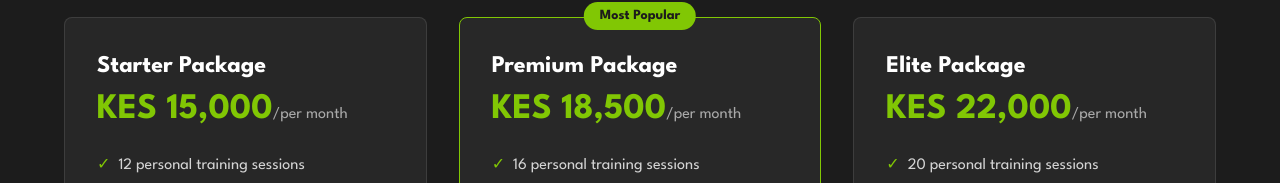
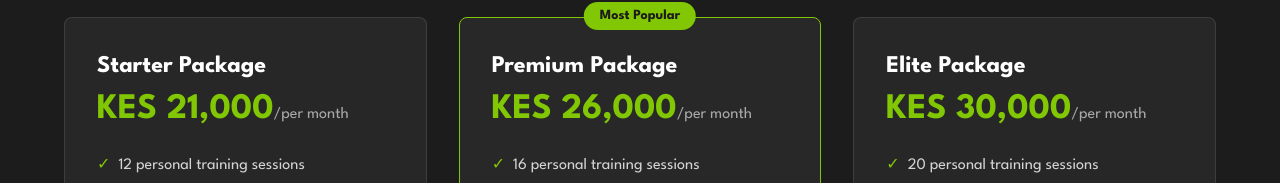
Before and after one commit to codewith-briankikuvi/nyikalfitness.com, a React (Vite) app: page /pricing in a window 1280 px wide. Shown: the part 599-782 px from the top of the page. Built offline with nearby package versions, Linux system fonts and the light colour scheme.

Commit message:
updated pricings

```diff
--- a/src/pages/Pricing.jsx
+++ b/src/pages/Pricing.jsx
@@ -6,7 +6,7 @@ const Pricing = () => {
     {
       id: 1,
       name: 'Starter Package',
-      price: 'KES 15,000',
+      price: 'KES 21,000',
       duration: 'per month',
       features: [
         '12 personal training sessions',
@@ -20,7 +20,7 @@ const Pricing = () => {
     {
       id: 2,
       name: 'Premium Package',
-      price: 'KES 18,500',
+      price: 'KES 26,000',
       duration: 'per month',
       features: [
         '16 personal training sessions',
@@ -35,7 +35,7 @@ const Pricing = () => {
     {
       id: 3,
       name: 'Elite Package',
-      price: 'KES 22,000',
+      price: 'KES 30,000',
       duration: 'per month',
       features: [
         '20 personal training sessions',
```
